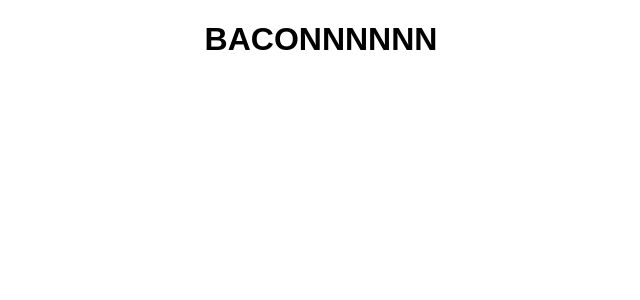
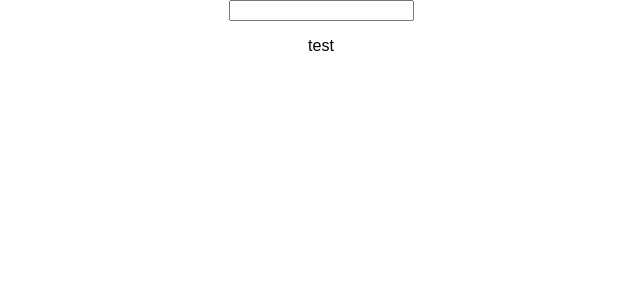
Before and after one commit to alfa315/mavis-bacon-frontend, a React (Create React App) app: page / in a window 1280 px wide. Shown: the top 300 px of the page, without its empty margins (319-959 px from the left). Built offline with nearby package versions, Linux system fonts and the light colour scheme.

Commit message:
added component folders

```diff
--- a/src/App.js
+++ b/src/App.js
@@ -1,11 +1,14 @@
 import React, { Component } from 'react';
+import UserContainer from './components/User/UserContainer.js'
+import GameContainer from './components/Game/GameContainer.js'
 import './App.css';
 
 class App extends Component {
   render() {
     return (
       <div className="App">
-        <h1>BACONNNNNN</h1>
+        <UserContainer />
+        <GameContainer />
       </div>
     );
   }
--- /dev/null
+++ b/src/components/Game/GameContainer.js
@@ -0,0 +1,14 @@
+import React from 'react';
+
+export default class GameContainer extends React.Component {
+  state = {
+
+  }
+
+
+  render() {
+    return (
+      <p>test</p>
+    )
+  }
+}
--- /dev/null
+++ b/src/components/User/UserContainer.js
@@ -0,0 +1,16 @@
+import React from 'react';
+
+export default class UserContainer extends React.Component {
+  state = {
+
+  }
+
+
+  render() {
+    return (
+      <form>
+        <input type='text'/>
+      </form>
+    )
+  }
+}
```
